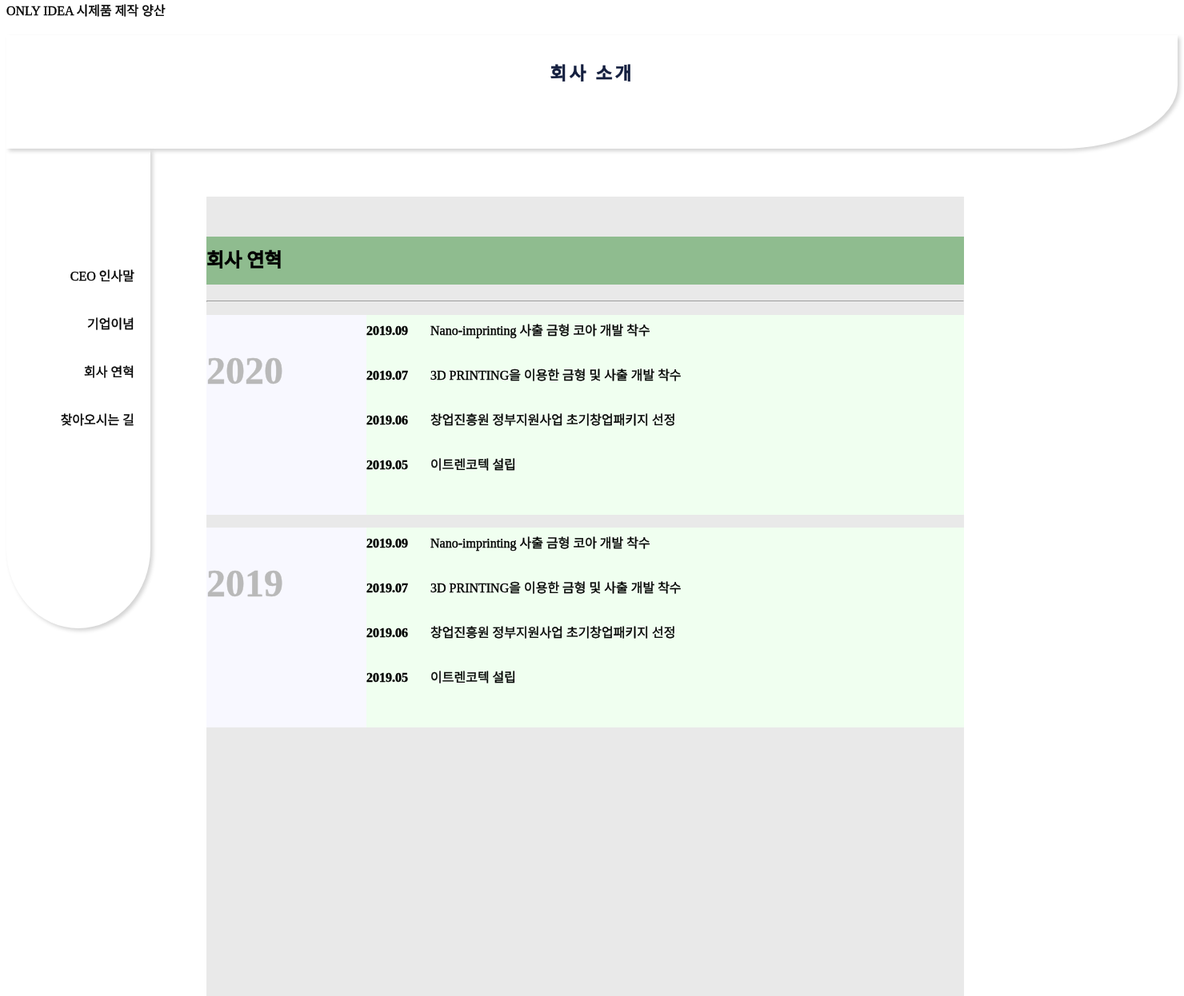
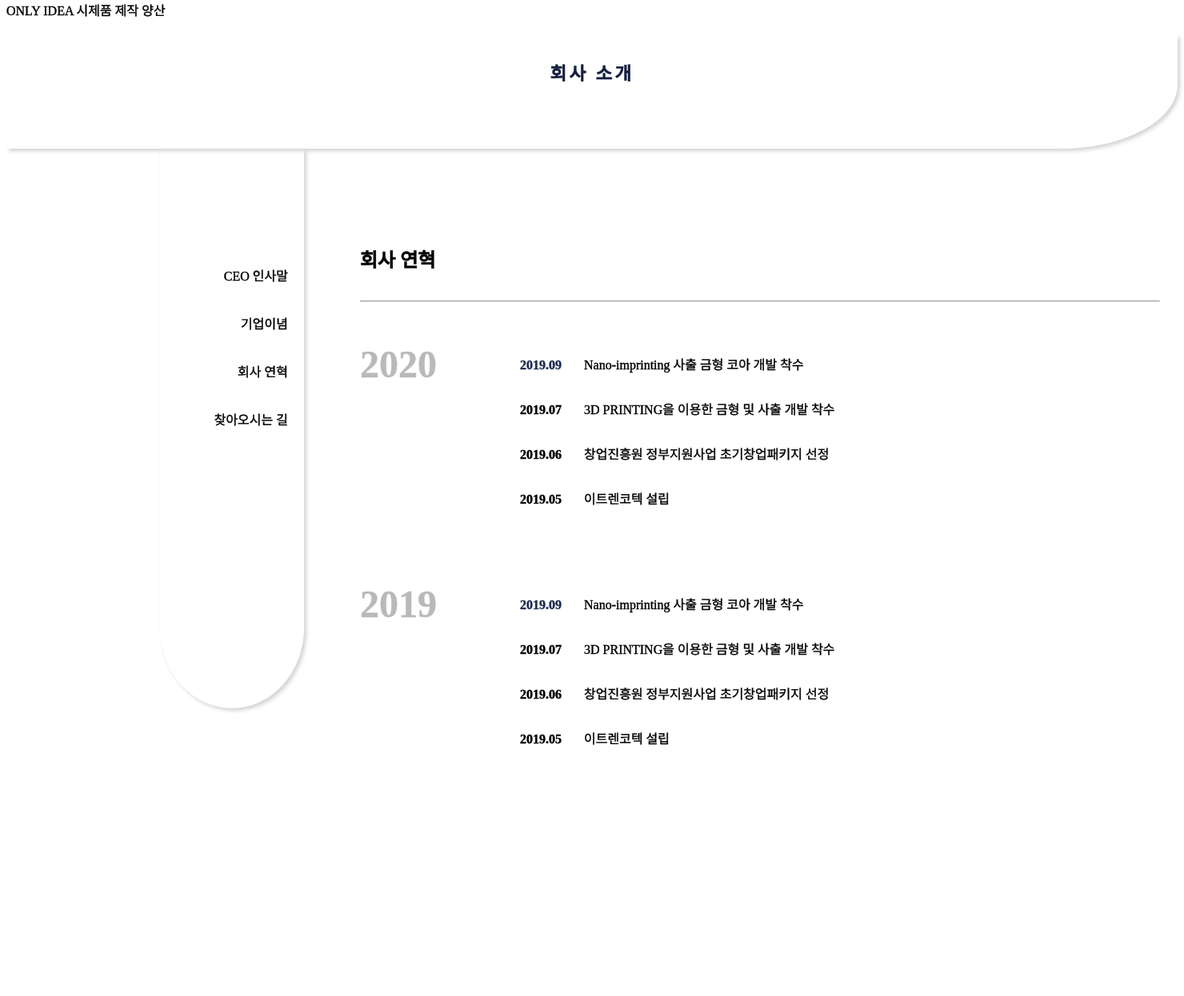
Before and after one commit to bjo6300/Itrencotech-web-page, a Django app: template templates/navBar/about/history.html in a window 1480 px wide; the page is wider, and only the part inside the window is pictured. Shown: the part 220-1466 px from the top of that part at 80% size. Run offline with Django 3.2, Linux system fonts and the light colour scheme; the template is opened without the code that fills it, so the values that code supplies are empty; some web fonts are replaced.

Commit message:
0106 회사 연혁 페이지 레이아웃 완성

```diff
--- a/templates/navBar/about/ceo.html
+++ b/templates/navBar/about/ceo.html
@@ -10,7 +10,7 @@
             <!-- 사이드바 -->
             {% include 'navBar/about/sidebar.html' %}
             <!-- body -->
-            <div style="top: 0px; left: 250px; width: 80%; height: 100%; position: absolute;">
+            <div style="top: 0px; left: 250px; width: 1000px; height: 100%; position: absolute;">
                 <!-- 타이틀 -->
                 <div style="margin-top:50px; text-align:left;">
                     <h2>인사말</h2>
--- a/templates/navBar/about/history.html
+++ b/templates/navBar/about/history.html
@@ -5,29 +5,26 @@
     <h1 id="h1-title"> 회사 소개 </h1>
 </div>
 <div align="left">
-    <div style="margin-top: 20px; width: 80%; height:1000px; position: absolute;">
-        <div style="float:left; top:0px;width: 200px; height:100%; text-align:right; line-height: 60px;">
+    <div style="margin: 20px 0 40px 0; left:200px; width: 100%; height:1000px; position: absolute;">
+        <div style="float:left; top:0px; width: 200px; height:100%; text-align:right; line-height: 60px;">
             <!-- 사이드바 -->
             {% include 'navBar/about/sidebar.html' %}
             <!-- body -->
-            <div style="top: 0px; left: 250px; width: 80%; height: 100%;
-                        position: absolute; background-color: #e9e9e9;">
+            <div style="top: 0px; left: 250px; width: 1000px; height: 100%; position: absolute;">
                 <!-- 타이틀 -->
-                <div style="margin-top:50px; text-align:left; background-color:#8FBC8F">
+                <div style="margin-top:50px; text-align:left;">
                     <h2>회사 연혁</h2>
                 </div>
                 <hr>
                 <!-- 2020년 -->
-                <div>
+                <div style="height:300px;">
                     <!-- 연도 -->
-                    <div style="float:left; width:200px; height:250px; font-size:2em; color:#b9b9b9;
-                            text-align:left; background-color: #F8F8FF">
+                    <div style="float:left; width:200px; height:100%;font-size:2em; color:#b9b9b9; text-align:left;">
                         <h2>2020</h2>
                     </div>
                     <!-- 월/설명 -->
-                    <div style="width:100%; height:250px; text-align:center; background-color: #F0FFF0">
-                        <div style="text-align:left; line-height: 40px;">
-                            <p><span style="font-weight:bold;">2019.09</span>&nbsp;&nbsp;&nbsp;&nbsp;&nbsp;&nbsp;
+                    <div style="text-align:left; line-height: 40px; left:200px; top:175px; position:absolute;">
+                        <p><span style="font-weight:bold; margin-top:100px; color:#1C2B50">2019.09</span>&nbsp;&nbsp;&nbsp;&nbsp;&nbsp;&nbsp;
                                 Nano-imprinting 사출 금형 코아 개발 착수</p>
                         <p><span style="font-weight:bold;">2019.07</span>&nbsp;&nbsp;&nbsp;&nbsp;&nbsp;&nbsp;
                                 3D PRINTING을 이용한 금형 및 사출 개발 착수</p>
@@ -37,18 +34,15 @@
                                 이트렌코텍 설립</p>
                     </div>
                 </div>
-                </div>
                 <!-- 2019년 -->
-                <div>
+                <div style="height:300px;">
                     <!-- 연도 -->
-                    <div style="float:left; width:200px; height:250px; font-size:2em; color:#b9b9b9;
-                            text-align:left; background-color: #F8F8FF">
+                    <div style="float:left; width:200px; height:250px; font-size:2em; color:#b9b9b9; text-align:left;">
                         <h2>2019</h2>
                     </div>
                     <!-- 월/설명 -->
-                    <div style="width:100%; height:250px; text-align:center; background-color: #F0FFF0">
-                        <div style="text-align:left; line-height: 40px;">
-                            <p><span style="font-weight:bold;">2019.09</span>&nbsp;&nbsp;&nbsp;&nbsp;&nbsp;&nbsp;
+                    <div style="text-align:left; line-height: 40px; left:200px; top:475px; position:absolute;">
+                        <p><span style="font-weight:bold; margin-top:100px; color:#1C2B50">2019.09</span>&nbsp;&nbsp;&nbsp;&nbsp;&nbsp;&nbsp;
                                 Nano-imprinting 사출 금형 코아 개발 착수</p>
                         <p><span style="font-weight:bold;">2019.07</span>&nbsp;&nbsp;&nbsp;&nbsp;&nbsp;&nbsp;
                                 3D PRINTING을 이용한 금형 및 사출 개발 착수</p>
@@ -62,5 +56,4 @@
         </div>
     </div>
 </div>
-</div>
 {% endblock %}
--- a/templates/navBar/about/sidebar.html
+++ b/templates/navBar/about/sidebar.html
@@ -1,4 +1,4 @@
-<div style="float:left; width:90%; height: 600px;
+<div style="float:left; width:90%; height: 700px;
         margin-top:-60px;
         box-shadow: 3px 3px 5px lightgray;
         border-bottom-left-radius: 50% 100px;
```
Lines whose indentation alone changed are shown as unchanged.
